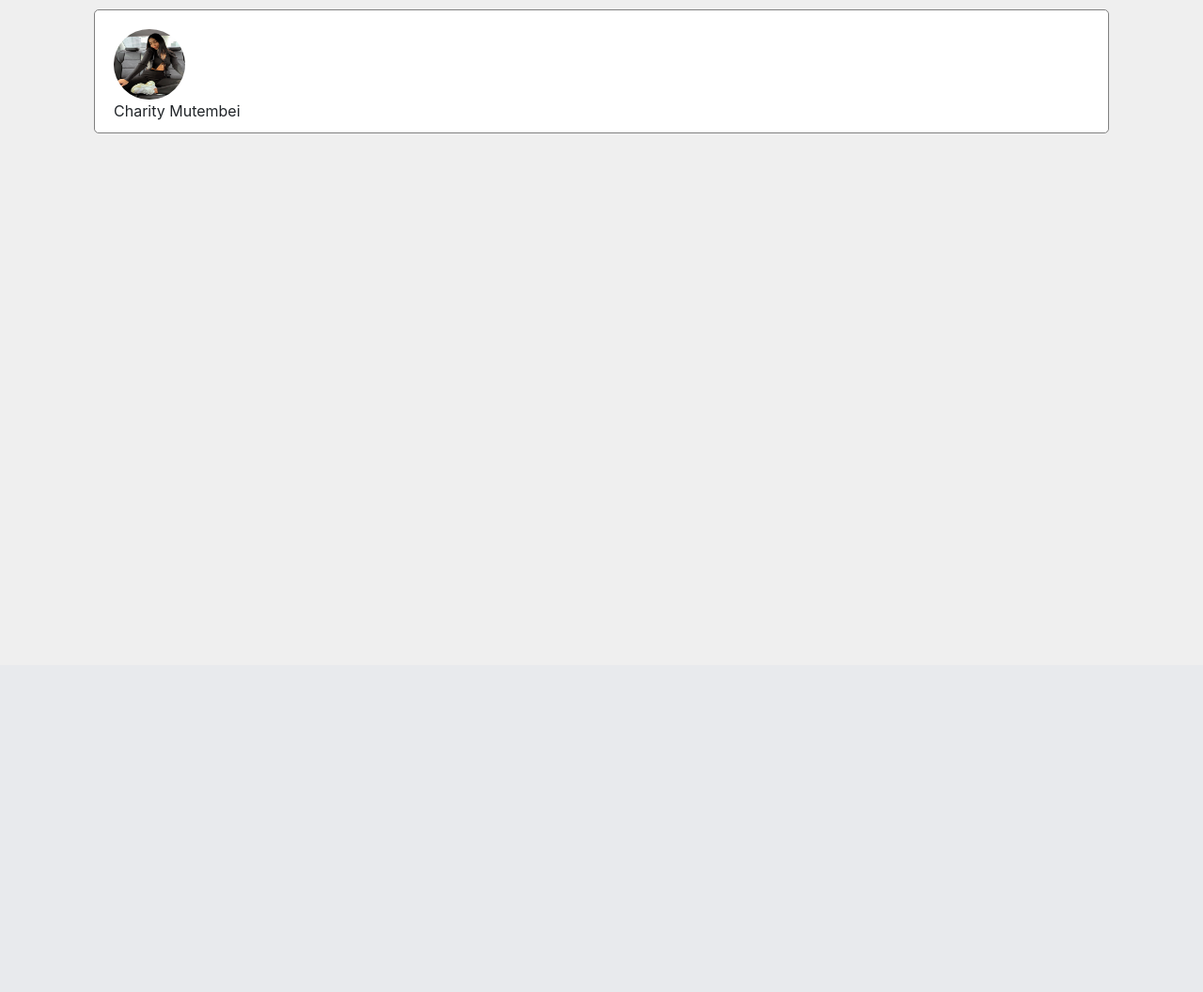
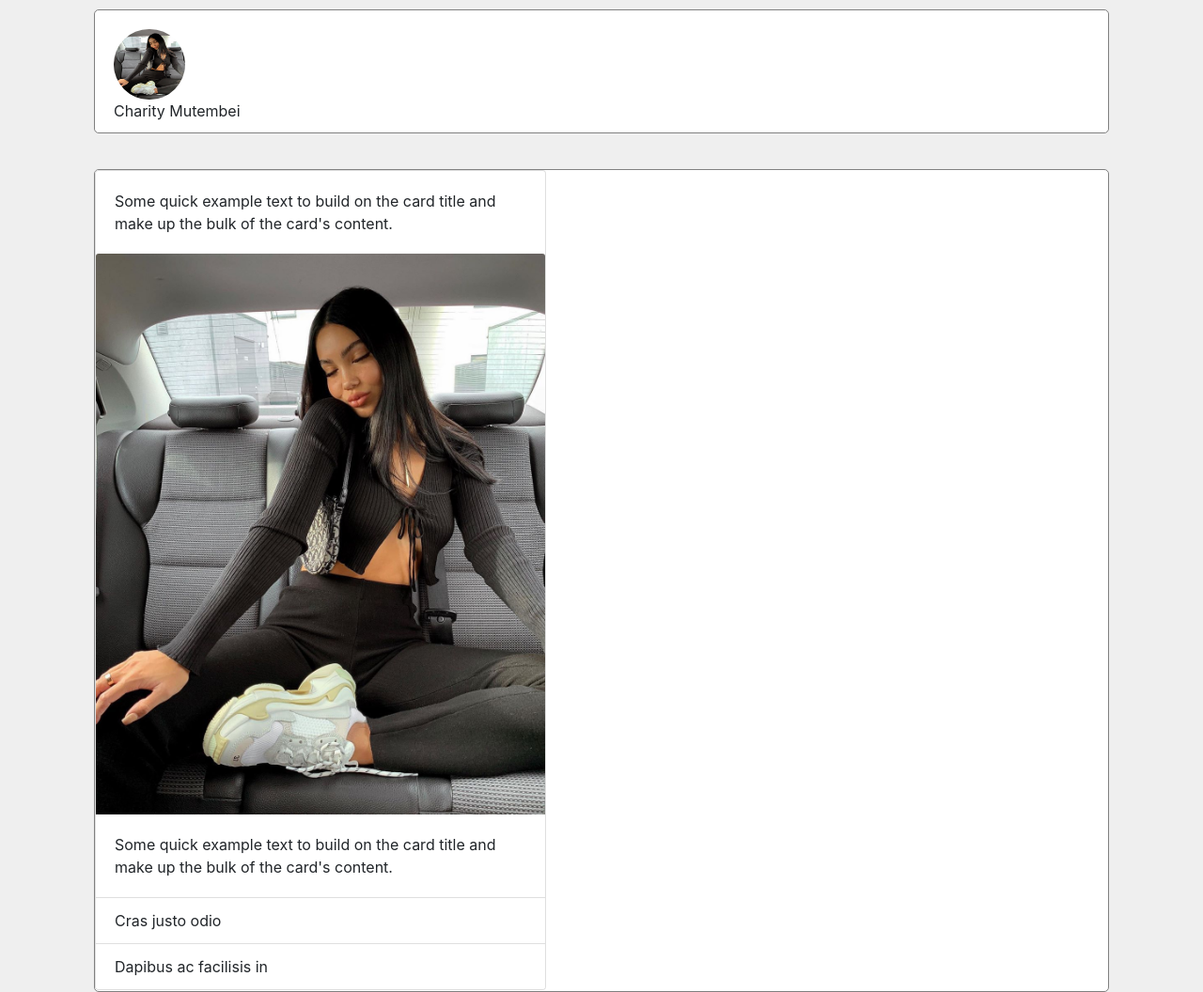
Before and after one commit to Charity-Mutembei/insta, a Django app: page / in a window 1280 px wide. Shown: the part 92-1148 px from the top of the page at 94% size. Before the commit the page ends 234 px from the top, so only its background shows below. Run offline with Django 4.2, Linux system fonts and the light colour scheme; some libraries are stand-ins or nearby versions.

Commit message:
Style: Stories section created and styled

```diff
--- a/instagram/templates/landing.html
+++ b/instagram/templates/landing.html
@@ -12,8 +12,33 @@
                 <div class="col">
                     <img src="{% static 'pic.jpeg' %}" alt=""  style="width: 2cm; height: 2cm; border-radius: 6cm; ">
                     <p>Charity Mutembei</p>
+
+
+
                 </div>
             </div>
+        </div>
+
+        <!-- posts -->
+        <div class="stories" style="border: 0.2px solid grey; background-color: white; border-radius: 5px; height: 23.2cm; margin-top: 1cm;">
+           <div class="row">
+               <div class="col">
+                <div class="card" style="width: 30rem;">
+                    <div class="card-body">
+                        <p class="card-text">Some quick example text to build on the card title and make up the bulk of the card's content.</p>
+                    </div>
+                    <img class="card-img-top" src="{% static 'pic.jpeg' %}" alt="Card image cap">
+                    <div class="card-body">
+                      <p class="card-text">Some quick example text to build on the card title and make up the bulk of the card's content.</p>
+                    </div>
+                    <ul class="list-group list-group-flush">
+                        <li class="list-group-item">Cras justo odio</li>
+                        <li class="list-group-item">Dapibus ac facilisis in</li>
+                      </ul>
+                  </div>
+               </div>
+           </div>
+
         </div>
     </div>
 </div>
```
